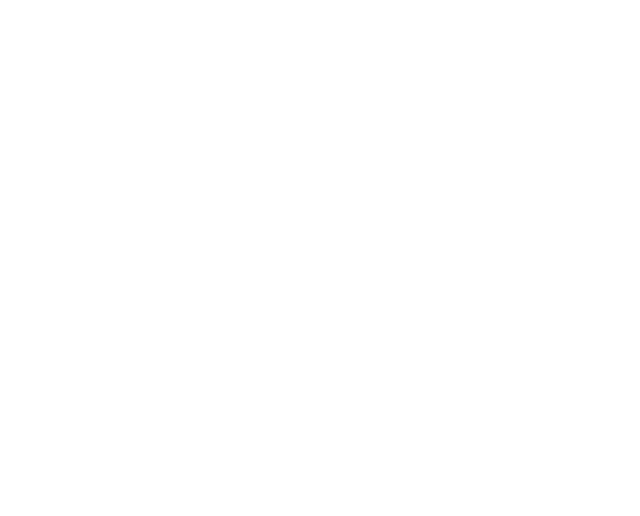
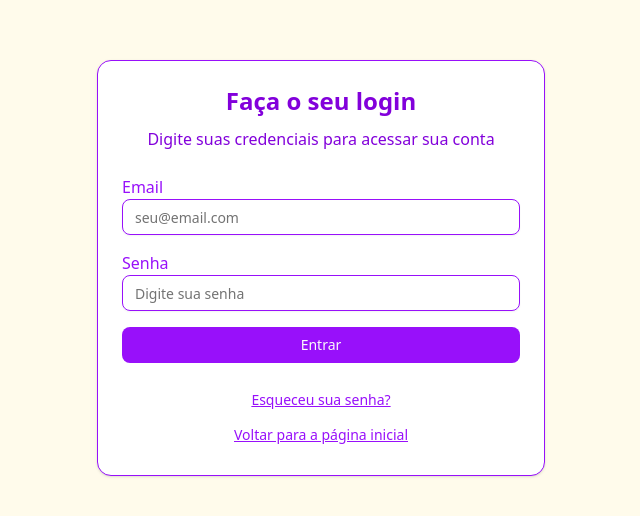
Before and after one commit to Manhatann-2-0/front-end, a React (Vite) app: page /login in a window 1280 px wide. Before the commit this address had no page. Shown: the part 132-648 px from the top of the page, without its empty margins (319-959 px from the left). Built offline with nearby package versions, Linux system fonts and the light colour scheme.

Commit message:
feat: just draw the simple login page

```diff
--- a/src/App.tsx
+++ b/src/App.tsx
@@ -1,11 +1,13 @@
 import { Route, BrowserRouter as Router, Routes } from "react-router-dom";
 import Home from "./components/Home";
+import Login from "./components/Login";
 
 function App() {
   return (
     <Router>
       <Routes>
         <Route path="/" element={<Home />} />
+        <Route path="/login" element={<Login />} />
       </Routes>
     </Router>
   );
--- a/src/components/Home.tsx
+++ b/src/components/Home.tsx
@@ -1,4 +1,3 @@
-import React from "react";
 import { Button } from "./ui/button";
 import { useNavigate } from "react-router-dom";
 
--- /dev/null
+++ b/src/components/Login.tsx
@@ -0,0 +1,103 @@
+import React, { useState } from "react";
+import { useNavigate } from "react-router-dom";
+import {
+  Card,
+  CardContent,
+  CardDescription,
+  CardHeader,
+  CardTitle,
+} from "./ui/card";
+import { Label } from "@radix-ui/react-label";
+import { Input } from "./ui/input";
+import { Button } from "./ui/button";
+
+export default function Login() {
+  const [email, setEmail] = useState("");
+  const [password, setPassword] = useState("");
+  const navigate = useNavigate();
+
+  const handleSubmit = (e: React.FormEvent) => {
+    e.preventDefault();
+    // Lógica de autenticação aqui
+    console.log("Email:", email);
+    console.log("Password:", password);
+    // Após autenticação bem-sucedida, redirecionar para a página inicial (para testes apenas)
+    navigate("/");
+  };
+
+  return (
+    <div className="min-h-screen bg-amber-50 flex items-center justify-center p-4">
+      <Card className="w-full max-w-md border-purple-600">
+        <CardHeader className="space-y-1 text-center">
+          <CardTitle className="text-2xl text-center text-purple-700">
+            Faça o seu login
+          </CardTitle>
+          <CardDescription className="text-purple-700 text-1xl">
+            Digite suas credenciais para acessar sua conta
+          </CardDescription>
+        </CardHeader>
+
+        <CardContent>
+          <form onSubmit={handleSubmit} className="space-y-4">
+            <div className="space-y-2">
+              <Label htmlFor="email" className="text-purple-600 font-medium">
+                Email
+              </Label>
+              <Input
+                id="email"
+                type="email"
+                placeholder="seu@email.com"
+                value={email}
+                onChange={(e) => setEmail(e.target.value)}
+                required
+                className="border-purple-600 focus:ring-purple-600 focus:border-purple-600"
+              ></Input>
+            </div>
+
+            <div className="space-y-2">
+              <Label htmlFor="password" className="text-purple-600 font-medium">
+                Senha
+              </Label>
+              <Input
+                id="password"
+                type="password"
+                placeholder="Digite sua senha"
+                value={password}
+                onChange={(e) => setPassword(e.target.value)}
+                required
+                className="border-purple-600 focus:ring-purple-600 focus:border-purple-600"
+              />
+            </div>
+            <Button
+              type="submit"
+              className="w-full bg-purple-600 hover:bg-purple-700"
+            >
+              Entrar
+            </Button>
+          </form>
+
+          <div className="mt-6 text-center space-y-2">
+            <div>
+              <a
+                href="#"
+                className="text-sm text-purple-600 hover:text-purple-700 underline"
+              >
+                Esqueceu sua senha?
+              </a>
+            </div>
+            <div>
+              <Button
+                variant="ghost"
+                size="sm"
+                onClick={() => navigate("/")}
+                className="text-purple-600 hover:text-purple-700 underline"
+              >
+                Voltar para a página inicial
+              </Button>
+            </div>
+          </div>
+        </CardContent>
+      </Card>
+    </div>
+  );
+}
```
